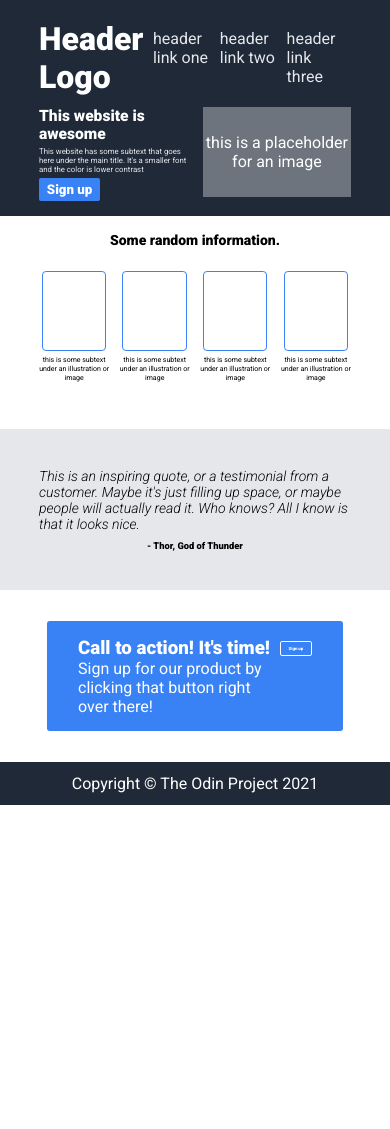
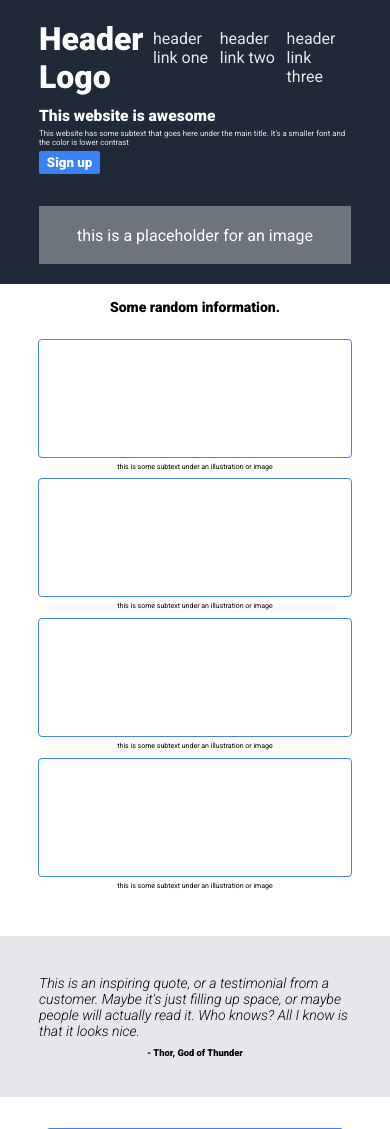
Before and after one commit to WisdmLabs/tejas-html-assignment, a PHP site: page / in a window 390 px wide. Shown: the top 1129 px of the page. Before the commit the page ends 805 px from the top, so only its background shows below. Run offline with PHP 8.4, Linux system fonts and the light colour scheme.

Commit message:
Increased the responsiveness by bringing cards below each other

```diff
--- a/index.css
+++ b/index.css
@@ -48,15 +48,14 @@
 
 .header-main {
     display: flex;
-        justify-content: space-between;
-        align-items: stretch;
+    flex-wrap: wrap;
 }
 
 .first-half,
-      .second-half {
-        width: calc(50% - 2vw);
+.second-half,
+.card {
+    width: 48%; /* Initially set to 48% to allow space between them on larger screens */
     box-sizing: border-box;
-        height: 23vw;
 }
 
 .first-half {
@@ -107,7 +106,6 @@
 }
 
 .card {
-        width: calc(25% - 2vw);
     text-align: center;
     font-size: 1.8vw;
     display: flex;
@@ -115,6 +113,7 @@
     justify-content: center;
     align-items: center;
     margin-bottom: 2vw;
+    width: 24%;
 }
 
 .card div {
@@ -170,3 +169,36 @@
     text-align: center;
     color: #ffffff;
 }
+
+/* Media Query for smaller screens */
+@media screen and (max-width: 768px) {
+    .first-half,
+    .second-half,
+    .card {
+        width: 100%;
+        margin-right: 0;
+    }
+    .second-half {
+        margin-top:2em;
+        height: 15vw;
+    }
+    .card {
+	    text-align: center;
+	    font-size: 1.8vw;
+	    display: flex;
+	    flex-flow: column;
+	    justify-content: center;
+	    align-items: center;
+	    margin-bottom: 2vw;
+	    width: 100%;
+	}
+    .card div {
+    	    width: 80vw;
+	    height: 30vw;
+	    border: 0.5vw solid #3882f6;
+	    border-radius: 1vw;
+	    margin-bottom: 1vw;
+}
+
+
+}
```
Lines whose indentation alone changed are shown as unchanged.
